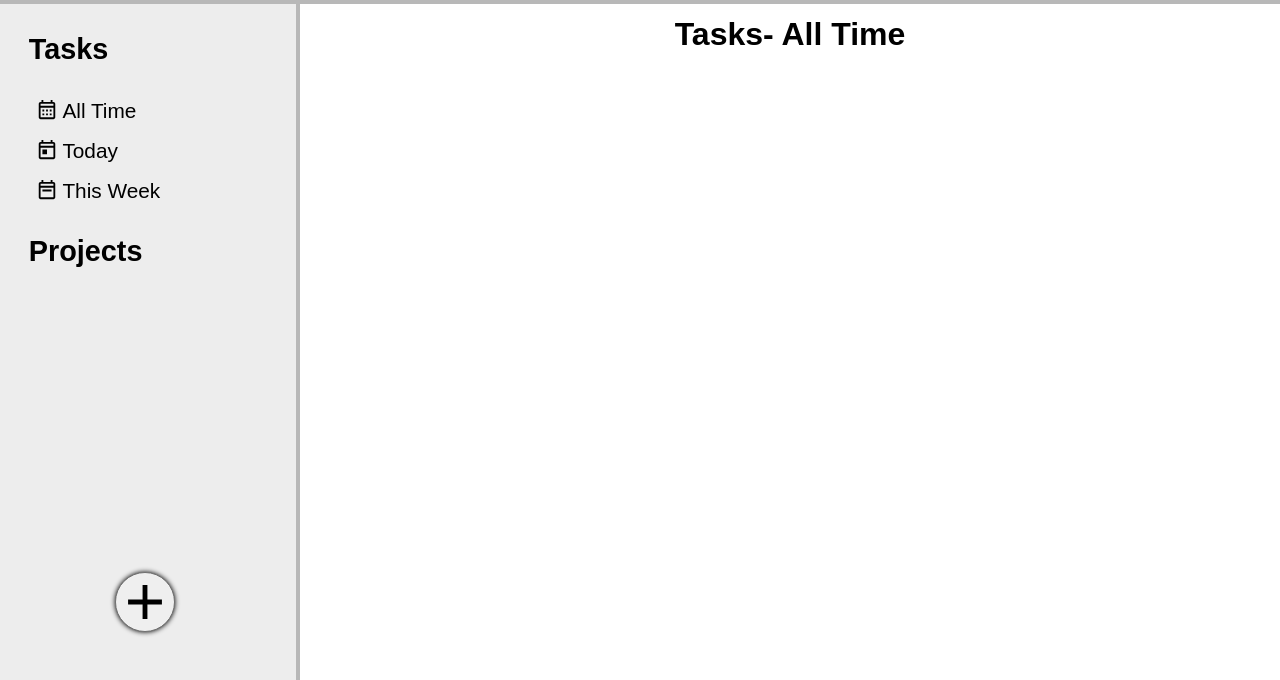
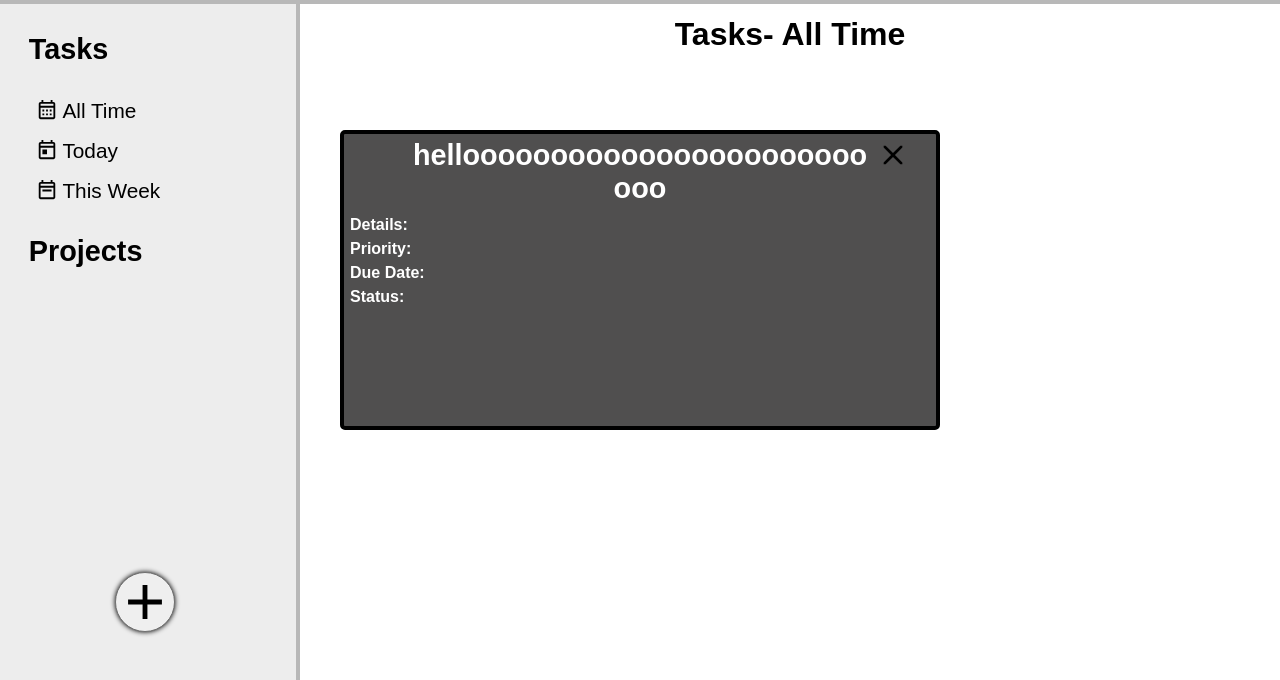
Before and after one commit to muhibk22/todo-list, a website built with webpack: page src/template.html in a window 1280 px wide. Shown: the part 120-800 px from the top of the page. Built offline with nearby package versions, Linux system fonts and the light colour scheme.

Commit message:
set detail container div

```diff
--- a/src/display.js
+++ b/src/display.js
@@ -44,6 +44,7 @@ function generateProjectTasks(index, project, projectArray) {
     }
     deleteProjectTask(index, project, projectArray);
     saveProjects(projectArray);
+    details();
 };
 
 function emptyProject(index,project,projectArray) {
@@ -107,6 +108,7 @@ function updateTasks(taskArray) {
     }
     saveToStorage(taskArray);
     deleteTask(taskArray);
+    details();
 }
 
 function createTask(index, taskArray) {
@@ -178,6 +180,7 @@ function sortByTime(taskArray) {
                 taskContainer.appendChild(createTask(i, taskArray[i]));
             }
         }
+        details();
     });
 
     week.addEventListener("click", function () {
@@ -190,6 +193,7 @@ function sortByTime(taskArray) {
                 taskContainer.appendChild(createTask(i, taskArray[i]));
             }
         }
+        details();
     });
 }
 
@@ -200,16 +204,21 @@ function updateSelected(selecedProject){
             const index=list.getAttribute("index");
             if (!index){
                 selecedProject.index=null;
-                console.log(index);
-                console.log(selecedProject.index);
             }
             else {
                 selecedProject.index=index;
-                console.log(selecedProject.index);
             }
         })
-    }))
-
+    }));
 }
 
-export { updateProjects, updateTasks, sortByTime, updateSelected };
+function details(){
+    const detailsButton=document.querySelectorAll(".details");
+    detailsButton.forEach((detail)=>{
+        detail.addEventListener("click", function(){
+            console.log("hello world");
+        })
+    })
+}
+
+export { updateProjects, updateTasks, sortByTime, updateSelected, details };
--- a/src/form.css
+++ b/src/form.css
@@ -46,7 +46,9 @@
     background-color: transparent;
     border: none;
     margin-right: 28px;
+    cursor: pointer;
 }
+
 
 .sidebar-form {
     display: flex;
@@ -191,9 +193,7 @@ input[type="date"] {
     display: none;
 }
 
-#close-form{
-    cursor: pointer;
-}
+
 
 @media (max-width:570px) {
     .sidebar-form {
--- a/src/index.js
+++ b/src/index.js
@@ -3,7 +3,7 @@ import "./form.css"
 import navdrop from "./nav";
 import addTask from "./add";
 import { submitTodo, submitProject, submitTask} from "./submit";
-import { updateProjects, updateTasks, sortByTime, updateSelected, emptyProject } from "./display";
+import { updateProjects, updateTasks, sortByTime, updateSelected} from "./display";
 import { loadTasks, loadProjects } from "./storage";
 
 
--- a/src/styles.css
+++ b/src/styles.css
@@ -304,6 +304,76 @@ body {
     color: white;
 }
 
+.detail-container{
+    background-color: rgb(80, 79, 79);
+    border: 4px solid black;
+    color: white;
+    width:90%;
+    max-width: 600px;
+    min-height: 300px;
+    max-height: 90vh;
+    border-radius: 5px;
+    position: absolute;
+    top: 50%;
+    left: 50%;
+    transform: translate(-50%, -50%);
+    display: flex;
+}
+
+#close-details {
+    padding: 0;
+    background-color: transparent;
+    border: none;
+    margin-right:10px;
+    margin-top: 5px;
+    cursor: pointer;
+    height: 32px;
+    width: 32px;
+    position: absolute;
+    left: 90%;
+}
+
+.detail-card{
+    display: flex;
+    position: relative;
+    min-width: 100%;
+    min-height: 100%;
+    flex-grow: 1;
+    text-align: center;
+    align-items: center;
+    flex-direction: column;
+}
+
+.detail-heading h2{
+    margin: 5px;
+}
+.detail-heading{
+    width: 80%;
+    word-wrap: break-word;
+    white-space: normal;
+    overflow-wrap: break-word;
+}
+.detail-content{
+    text-align: left;
+    word-wrap: break-word;
+    white-space: normal;
+    overflow-wrap: break-word;
+    overflow-y: scroll;
+    width: 100%;
+}
+.detail-content p{
+    margin: 6px;
+}
+
+.high{
+    color:rgb(255, 30, 30);
+}
+.medium{
+    color:rgb(234, 113, 0);
+}
+.low {
+    color: rgb(2, 120, 45);
+}
 
 @media (max-width:1120px) {
     .task-title {
@@ -399,6 +469,10 @@ body {
         padding: 2px 4px;
     }
 
+    .detail-heading h2{
+        font-size: 1.3rem;
+    }
+
     .date {
         font-size: 10px;
     }
--- a/src/template.html
+++ b/src/template.html
@@ -41,6 +41,18 @@
             </div>
         </main>
     </div>
+    <div class="detail-container">
+        <div class="detail-card">
+            <button type="button" id="close-details"><img src="images/window-close.svg" class="close-btn"></button>
+            <div class="detail-heading"><h2>helloooooooooooooooooooooooooo</h2></div>
+            <div class="detail-content">
+                <p><b>Details:</b> </p>
+                <p><b>Priority:</b> <span class="high"></span></p>
+                <p><b>Due Date:</b> </p>
+                <p><b>Status:</b> </p>
+            </div>
+        </div>
+    </div>
     <div class="form-container hide">
         <div class="card">
             <div class="form-header">
@@ -60,15 +72,12 @@
                             <span>Due Date:</span>
                             <input type="date" id="dueDate" name="dueDate" required>
                         </div>
-
                         <div class="priority">
                             <span>Priority:</span>
-
                             <button type="button" id="low" class="priority-btn">Low</button>
                             <button type="button" id="medium" class="priority-btn">Medium</button>
                             <button type="button" id="high" class="priority-btn">High</button>
                         </div>
-
                         <input type="submit" id="submit-todo" class="submit" value="Add">
                     </form>
                     <form id="project-form" class="hide">
```
